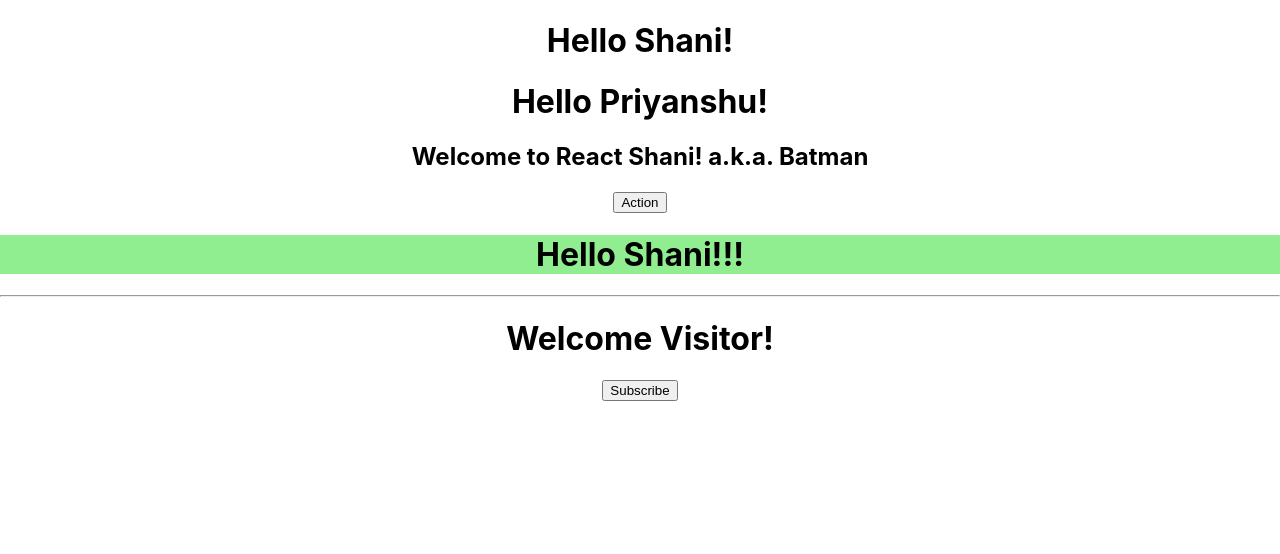
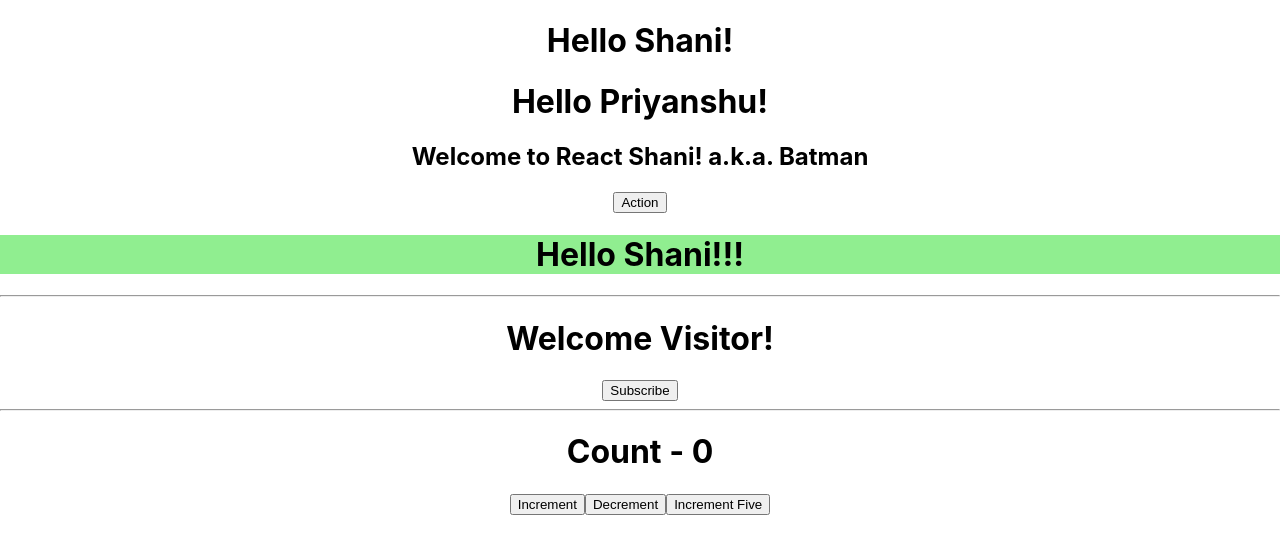
Before and after one commit to Shani-Kumar-Gupta/Gem-MEARN-Training-2023, a React (Create React App) app in the folder React/workspace/hello-world/: page / in a window 1280 px wide. Shown: the top 554 px of the page. Built offline with nearby package versions, Linux system fonts and the light colour scheme.

Commit message:
State and setState deep dive

```diff
--- a/React/workspace/hello-world/src/App.js
+++ b/React/workspace/hello-world/src/App.js
@@ -3,6 +3,7 @@ import Greet from './components/Greet';
 import Welcome from './components/Welcome';
 import Hello from './components/Hello';
 import Message from './components/Message';
+import Counter from './components/Counter';
 
 function App() {
   return (
@@ -15,6 +16,8 @@ function App() {
       <Hello />
       <hr />
       <Message />
+      <hr />
+      <Counter />
     </div>
   );
 }
--- /dev/null
+++ b/React/workspace/hello-world/src/components/Counter.js
@@ -0,0 +1,52 @@
+import React from 'react';
+
+class Counter extends React.Component {
+  constructor(props) {
+    super(props);
+    this.state = {
+      count: 0
+    }
+  }
+  increment() {
+    // this.state.count += 1; // Don't use this becuase it's not re-render the UI.
+    // use setState instead - Async
+    this.setState({
+      count: this.state.count + 1
+    }, () => {
+      console.log('increment:', this.state.count);
+    });
+    console.log(this.state.count);
+  }
+  descrement() {
+    this.setState({
+      count: this.state.count - 1
+    });
+  }
+
+  // Case 3:
+  incrementFive() {
+    this.increment();
+    this.increment();
+    this.increment();
+    this.increment();
+    this.increment();
+  }
+
+  incrementV2() {
+    this.setState((prevState, propsVal) => ({
+      count: prevState.count + 1
+    }));
+  }
+  render() {
+    return (
+      <div>
+        <h1>Count - {this.state.count}</h1>
+        <button onClick={() => this.increment()}>Increment</button>
+        <button onClick={() => this.descrement()}>Decrement</button>
+        <button onClick={() => this.incrementFive()}>Increment Five</button>
+      </div>
+    )
+  }
+}
+
+export default Counter;
```
Also changed, not shown: 1 other file (tests, documents, lock files or other folders).
